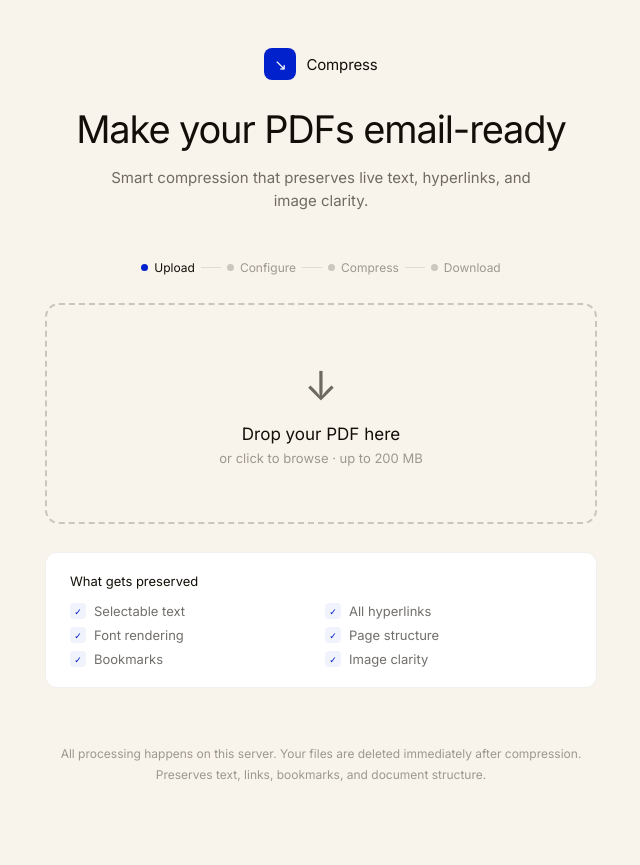
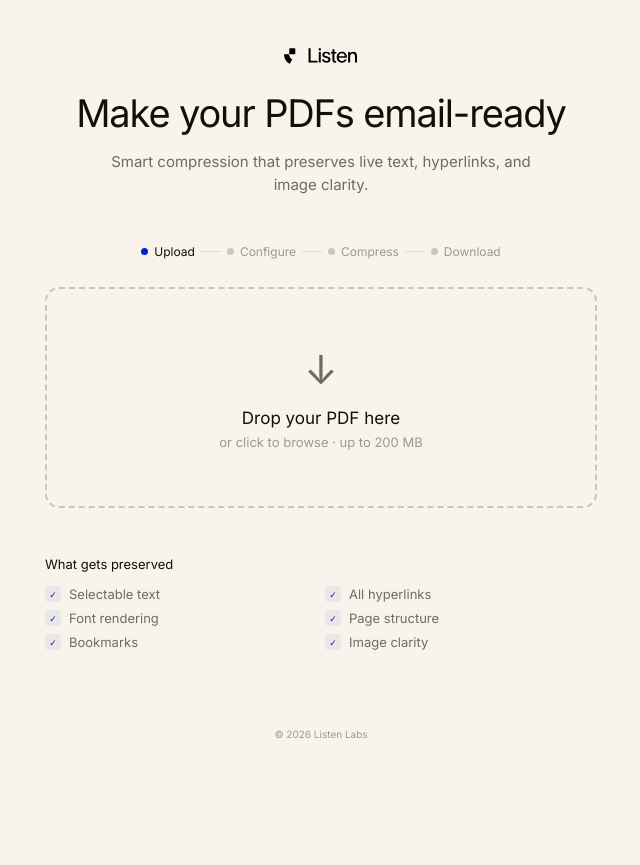
Before and after one commit to brannonwellington-design/PDF-Compressor, a Flask app: page / in a window 1280 px wide. Shown: the whole page, without its empty margins (319-959 px from the left). After the commit the page ends 738 px from the top, so only its background shows below. Run offline with Flask 3, Linux system fonts and the light colour scheme; some libraries are stand-ins or nearby versions.

Commit message:
Add files via upload

```diff
--- a/templates/index.html
+++ b/templates/index.html
@@ -42,9 +42,8 @@
         .header { text-align: center; margin-bottom: 48px; }
 
         .logo {
-            display: inline-flex;
-            align-items: center;
-            gap: 10px;
+            display: flex;
+            justify-content: center;
             margin-bottom: 28px;
         }
 
@@ -118,8 +117,8 @@
 
         /* ── Cards ── */
         .card {
-            background: var(--white); border-radius: 12px;
-            border: 1px solid var(--text-06); padding: 20px 24px; margin-top: 28px;
+            background: transparent; border-radius: 12px;
+            border: none; padding: 20px 0; margin-top: 28px;
         }
 
         .card-title { font-size: 13px; color: var(--text); margin-bottom: 14px; }
@@ -376,8 +364,16 @@
     <!-- Header -->
     <div class="header">
         <div class="logo">
-            <div class="logo-icon">↘</div>
-            <span class="logo-text">Compress</span>
+            <svg width="105" height="23" viewBox="0 0 105 23" fill="none" xmlns="http://www.w3.org/2000/svg" style="height:16px;width:auto;">
+                <path d="M15.3743 0.408977H8.45517C7.9619 0.408977 7.56238 0.808502 7.56238 1.30177V8.22092C7.56238 8.71419 7.9619 9.11371 8.45517 9.11371H15.3743C15.8676 9.11371 16.2671 8.71419 16.2671 8.22092V1.30177C16.2671 0.808502 15.8676 0.408977 15.3743 0.408977Z" fill="black"/>
+                <path d="M6.71435 9.11354H0.893341C0.383333 9.11354 -0.0284702 9.54096 0.00166153 10.051C0.308559 15.266 3.15769 19.8081 7.3248 22.453C7.75 22.7231 8.31468 22.5847 8.57025 22.1506L11.5232 17.1498C11.7642 16.7413 11.6437 16.2157 11.2486 15.9534C9.23873 14.6221 7.84597 12.4314 7.60268 9.90812C7.55916 9.45503 7.17079 9.11354 6.71547 9.11354H6.71435Z" fill="black"/>
+                <path d="M35.2818 20.7496V0.408936H38.2973V18.1608H48.3076V20.7496H35.2818Z" fill="black"/>
+                <path d="M50.0196 5.81416H52.8929V20.7496H50.0196V5.81416ZM49.9627 3.65207V0.408936H52.9498V3.65207H49.9627Z" fill="black"/>
+                <path d="M54.5939 16.1979H57.4388C57.9224 17.791 58.975 18.7582 61.0517 18.7582C62.7587 18.7582 63.9819 17.9901 63.9819 16.653C63.9819 15.2591 62.5595 14.8892 60.4543 14.3772L59.4017 14.0927C56.9267 13.4953 55.0776 12.3858 55.0776 9.79695C55.0776 7.15124 57.4672 5.41588 60.7957 5.41588C64.0957 5.41588 66.2578 6.8383 66.5992 9.7685H63.8682C63.4414 8.43142 62.4457 7.69176 60.7104 7.69176C58.8897 7.69176 58.0078 8.43142 58.0078 9.54092C58.0078 10.7642 58.8897 11.1056 60.7104 11.6461L62.3035 12.1013C65.2906 12.9547 66.8553 13.8651 66.8553 16.3686C66.8553 19.2419 64.3802 21.091 60.9664 21.091C57.325 21.091 55.1913 19.5264 54.5939 16.1979Z" fill="black"/>
+                <path d="M72.4861 1.77446V5.81416H75.274V8.03314H72.4861V16.9944C72.4861 18.4453 73.1973 18.8436 74.3068 18.8436C74.5059 18.8436 74.8188 18.8151 75.018 18.7867V20.9203C74.5913 21.0057 74.2783 21.0341 73.9085 21.0341C71.2628 21.0341 69.5843 20.1522 69.5843 17.1651V8.03314H67.3369V5.81416H69.5843V1.77446H72.4861Z" fill="black"/>
+                <path d="M90.448 14.0358H78.7556C78.841 16.653 80.6048 18.7298 83.4496 18.7298C85.4979 18.7298 86.4936 17.7625 87.2617 16.4824H90.135C89.31 19.185 86.8919 21.1195 83.3358 21.1195C78.7272 21.1195 75.8539 18.0186 75.8539 13.353C75.8539 8.68746 78.8694 5.38743 83.3358 5.38743C88.2005 5.38743 90.448 9.08574 90.448 13.097V14.0358ZM78.8694 11.7599H87.4609C87.2048 9.37022 85.754 7.72021 83.279 7.72021C80.9177 7.72021 79.1824 9.25643 78.8694 11.7599Z" fill="black"/>
+                <path d="M95.0172 5.81416V7.834C95.7853 6.55382 97.2646 5.38743 99.7681 5.38743C103.21 5.38743 105.003 7.69176 105.003 11.5608V20.7496H102.101V12.6418C102.101 9.68316 101.134 7.834 98.7724 7.834C96.3827 7.834 95.0741 9.7685 95.0741 12.1297V20.7496H92.2008V6.9521C92.2008 6.58227 92.2008 6.18399 92.1723 5.81416H95.0172Z" fill="black"/>
+            </svg>
         </div>
         <h1 class="headline">Make your PDFs email-ready</h1>
         <p class="subline">Smart compression that preserves live text, hyperlinks, and image clarity.</p>
@@ -522,9 +510,8 @@
         <div class="btn-row" id="btn-row-done"></div>
     </div>
 
-    <div class="footer">
-        All processing happens on this server. Your files are deleted immediately after compression.<br>
-        Preserves text, links, bookmarks, and document structure.
+    <div class="footer" style="font-size:10px;">
+        © 2026 Listen Labs
     </div>
 </div>
 
@@ -624,7 +611,6 @@
         const circ = document.getElementById('progress-circle');
         circ.setAttribute('stroke-dashoffset', 364.42 - (pct / 100) * 364.42);
         document.getElementById('progress-pct').textContent = pct + '%';
-        document.getElementById('progress-bar').style.width = pct + '%';
         if (label) document.getElementById('progress-label').textContent = label;
     }
 
```
Also changed, not shown: other parts of templates/index.html (+7 -26 lines).
